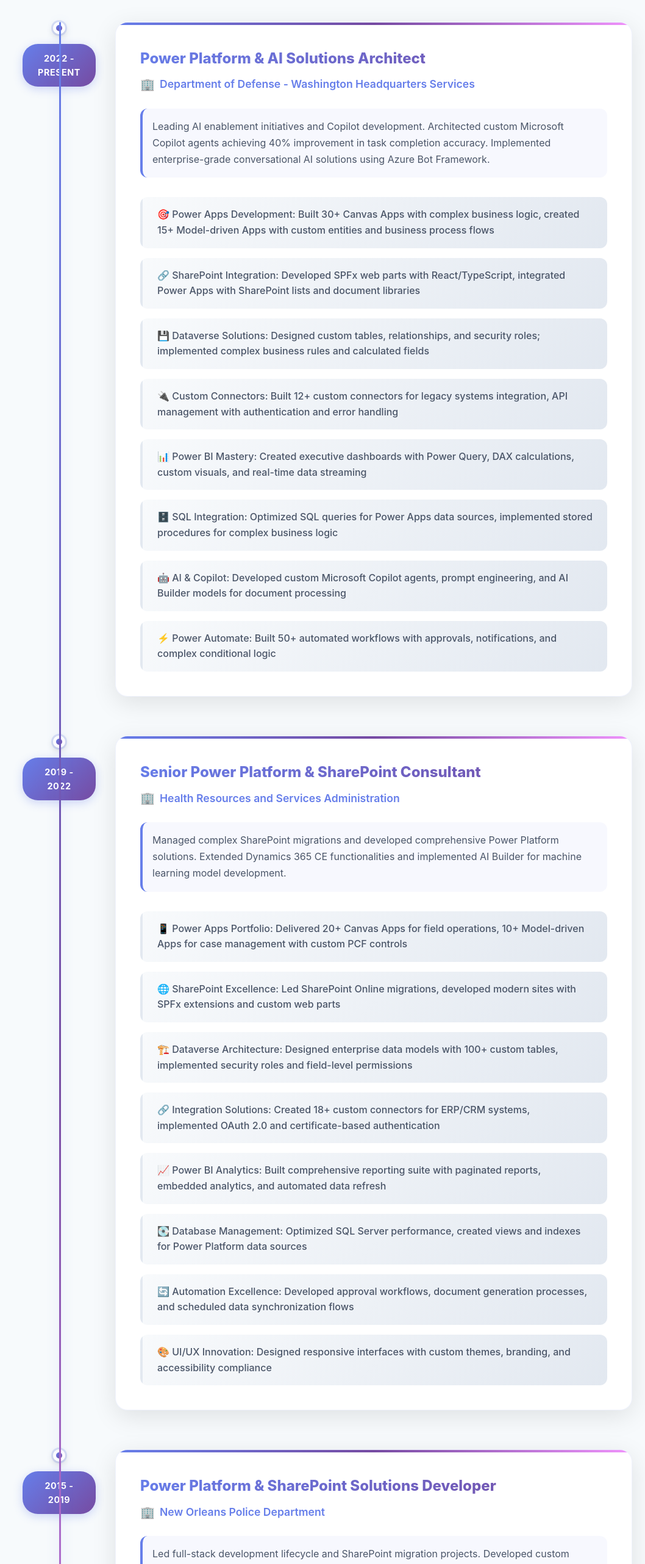
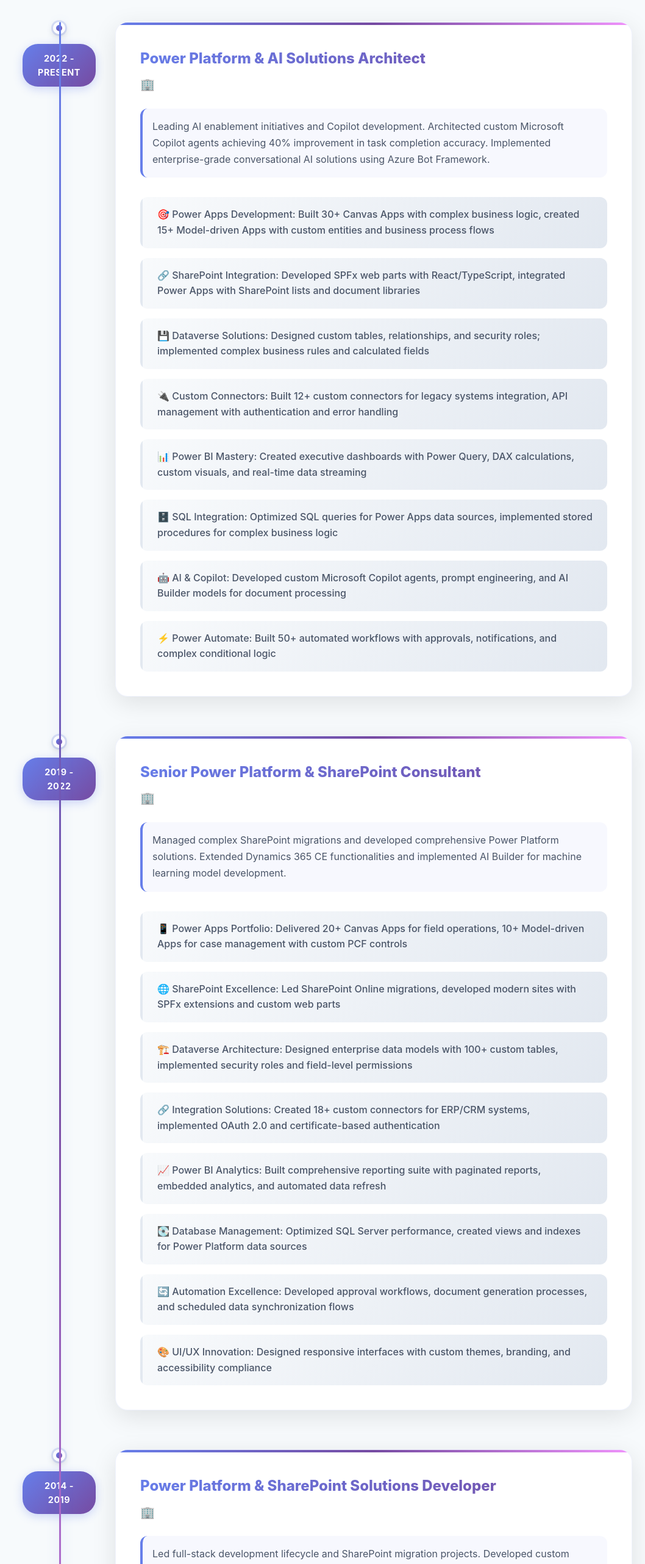
Before and after one commit to rkneela0912/portfolio, a React (Vite) app: page / in a window 1280 px wide. Shown: the part 1622-4186 px from the top of the page at 61% size, without its empty margins (103-1161 px from the left). Built offline with nearby package versions, Linux system fonts and the light colour scheme.

Commit message:
Deploy resume website

```diff
--- a/src/App.jsx
+++ b/src/App.jsx
@@ -288,7 +288,7 @@
             <ExperienceCard
               period="2022 - Present"
               title="Power Platform & AI Solutions Architect"
-              company="Department of Defense - Washington Headquarters Services"
+              //company="Department of Defense - Washington Headquarters Services"
               description="Leading AI enablement initiatives and Copilot development. Architected custom Microsoft Copilot agents achieving 40% improvement in task completion accuracy. Implemented enterprise-grade conversational AI solutions using Azure Bot Framework."
               achievements={[
                 "🎯 Power Apps Development: Built 30+ Canvas Apps with complex business logic, created 15+ Model-driven Apps with custom entities and business process flows",
@@ -304,7 +304,7 @@
             <ExperienceCard
               period="2019 - 2022"
               title="Senior Power Platform & SharePoint Consultant"
-              company="Health Resources and Services Administration"
+              //company="Health Resources and Services Administration"
               description="Managed complex SharePoint migrations and developed comprehensive Power Platform solutions. Extended Dynamics 365 CE functionalities and implemented AI Builder for machine learning model development."
               achievements={[
                 "📱 Power Apps Portfolio: Delivered 20+ Canvas Apps for field operations, 10+ Model-driven Apps for case management with custom PCF controls",
@@ -318,9 +318,9 @@
               ]}
             />
             <ExperienceCard
-              period="2015 - 2019"
+              period="2014 - 2019"
               title="Power Platform & SharePoint Solutions Developer"
-              company="New Orleans Police Department"
+              //company="New Orleans Police Department"
               description="Led full-stack development lifecycle and SharePoint migration projects. Developed custom SharePoint web parts using SPFx and implemented responsive user interfaces with canvas applications."
               achievements={[
                 "🚀 Power Apps Foundation: Built first-generation Canvas Apps for incident reporting, Model-driven Apps for case tracking with custom forms",
```
